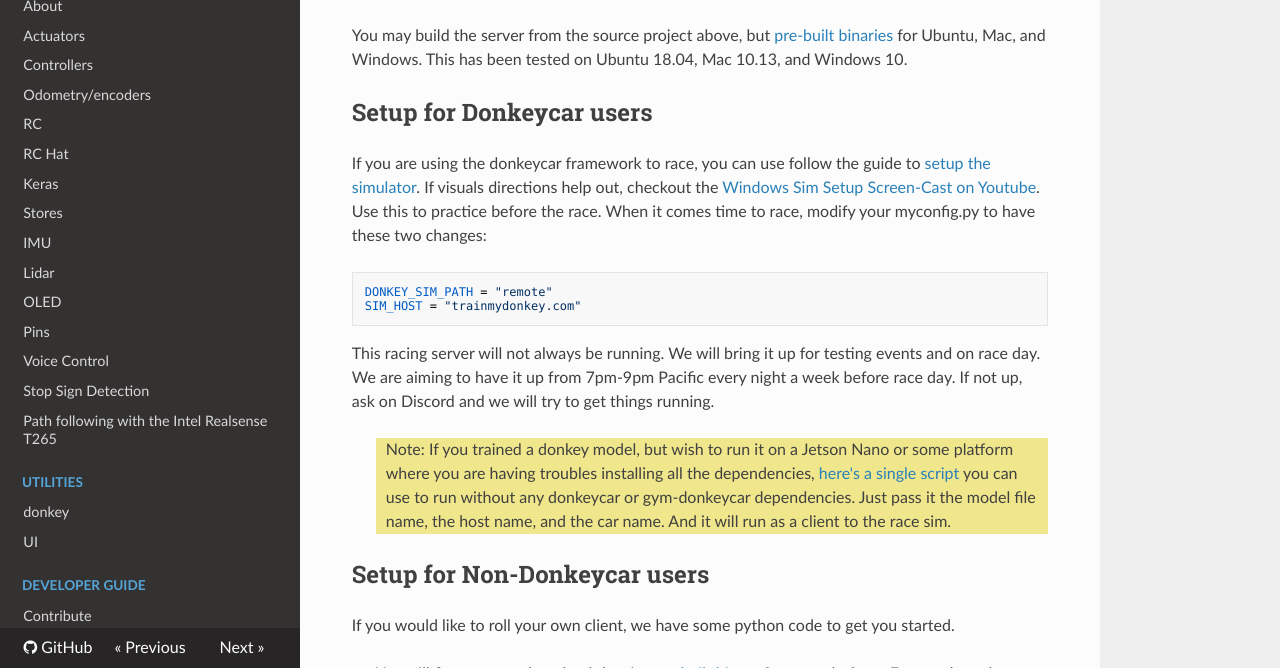
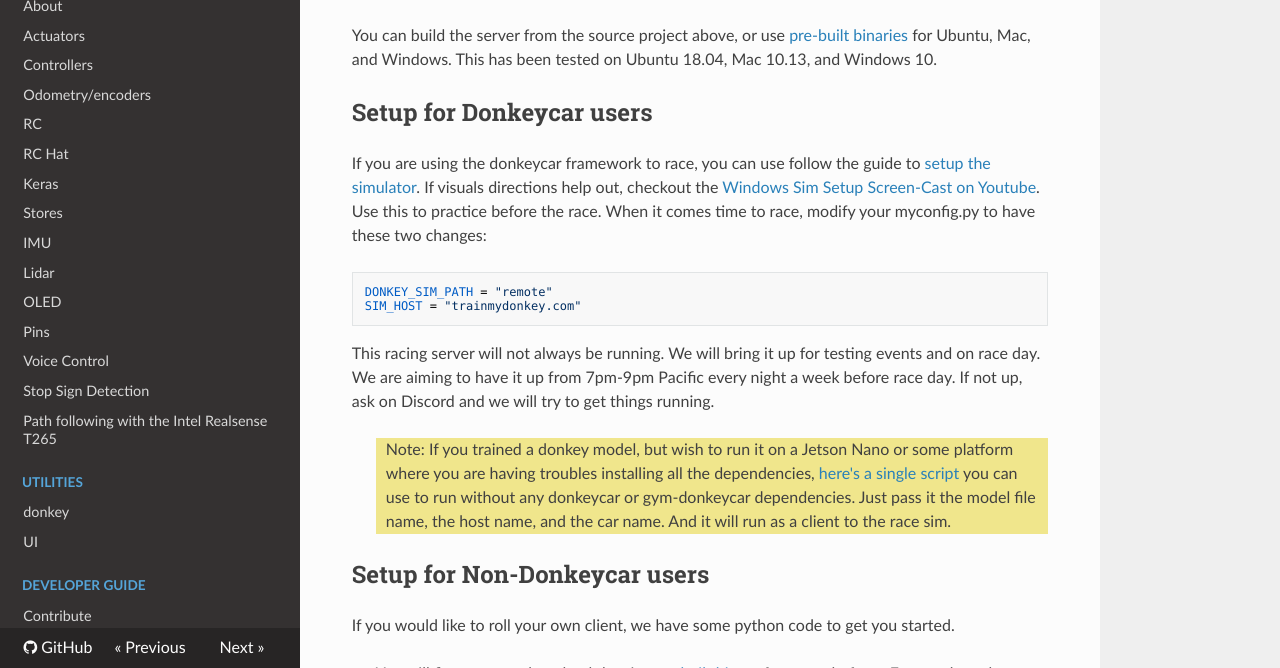
Before and after one commit to autorope/donkeydocs, an MkDocs documentation site: the page built from docs/guide/virtual_race_league.md, in a window 1280 px wide and 900 px high, scrolled down 692 px, cut to the strip 232-900 px from the top of the window. Built offline with MkDocs 1.6.1, drawn with Linux system fonts in a browser that asks for light colours; nearby versions of some CDN libraries.

Commit message:
Small grammar correction in Virtual Race Leage doc

```diff
--- a/docs/guide/virtual_race_league.md
+++ b/docs/guide/virtual_race_league.md
@@ -12,7 +12,7 @@ We are using the [SDSandbox](https://github.com/tawnkramer/sdsandbox) open sourc
 
 We use an OpenAI GYM style wrapper to interface with the server. The project for this wrapper is [gym-donkeycar](https://github.com/tawnkramer/gym-donkeycar).
 
-You may build the server from the source project above, but [pre-built binaries](https://github.com/tawnkramer/gym-donkeycar/releases) for Ubuntu, Mac, and Windows. This has been tested on Ubuntu 18.04, Mac 10.13, and Windows 10.
+You can build the server from the source project above, or use [pre-built binaries](https://github.com/tawnkramer/gym-donkeycar/releases) for Ubuntu, Mac, and Windows. This has been tested on Ubuntu 18.04, Mac 10.13, and Windows 10.
 
 ## Setup for Donkeycar users
 
```
